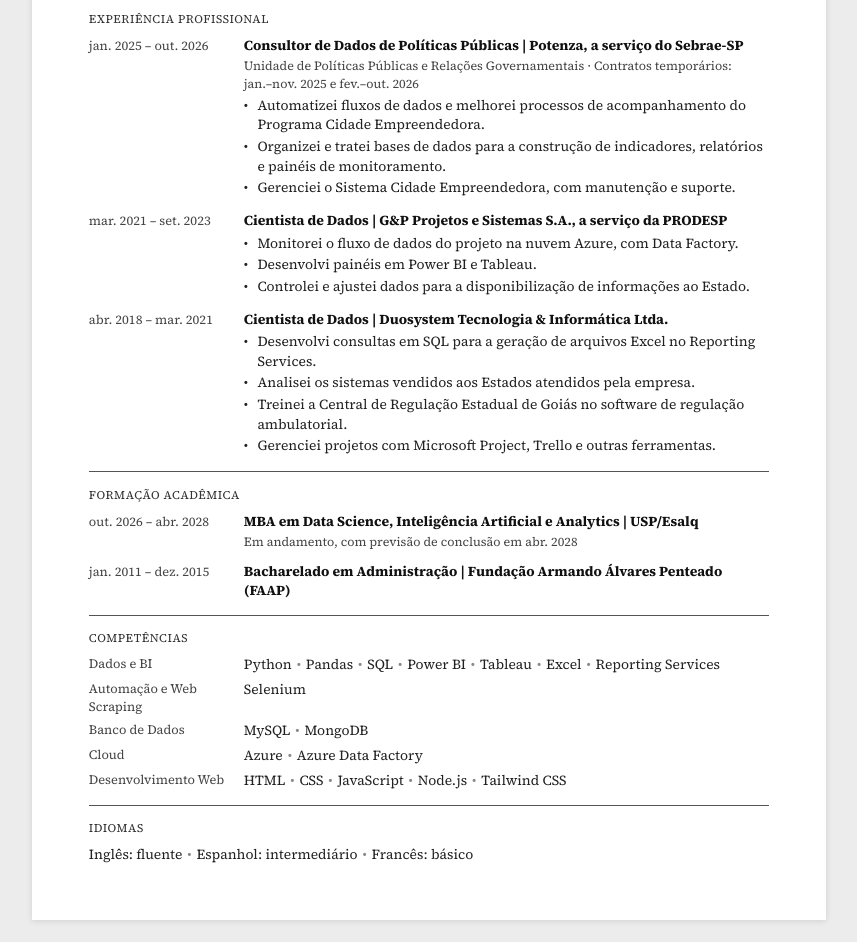
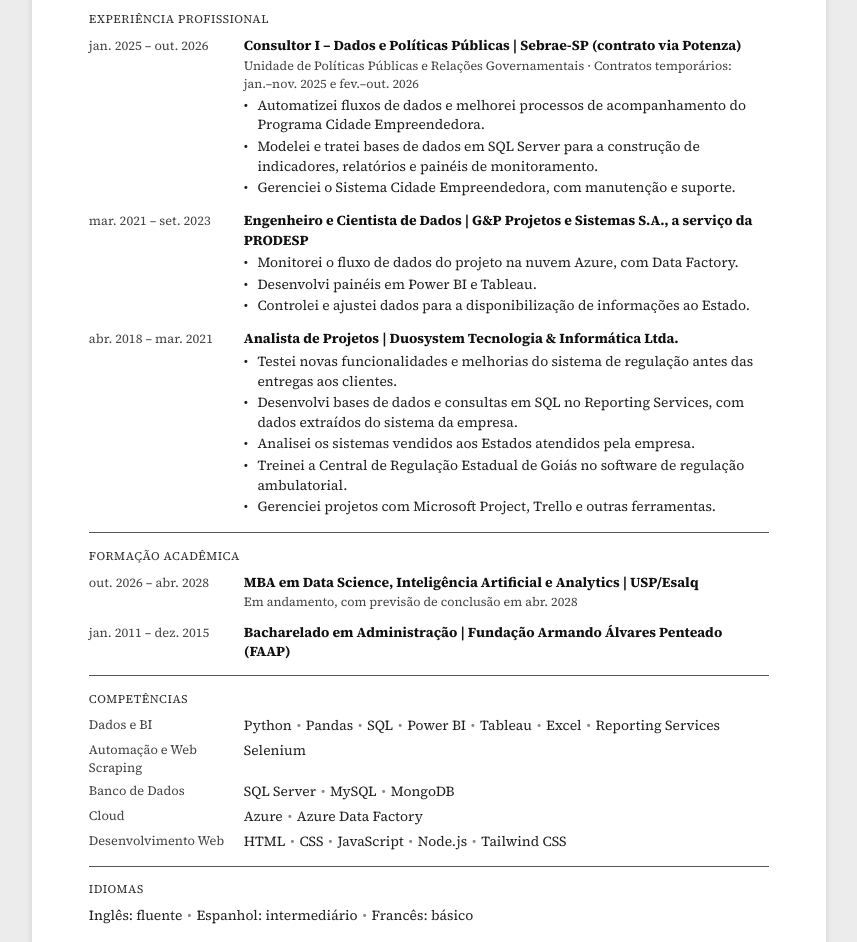
Before and after one commit to diogoksilva/curriculum, a plain HTML site: page index.html in a window 1280 px wide. Shown: the part 321-1263 px from the top of the page, without its empty margins (211-1068 px from the left). Drawn offline with Linux system fonts and the light colour scheme.

Commit message:
Cargos conforme registro, SQL Server e atividades na Duosystem

```diff
--- a/index.html
+++ b/index.html
@@ -84,11 +84,11 @@
   <div class="linha">
     <div class="data">jan. 2025 – out. 2026</div>
     <div>
-      <div class="titulo">Consultor de Dados de Políticas Públicas | Potenza, a serviço do Sebrae-SP</div>
+      <div class="titulo">Consultor I – Dados e Políticas Públicas | Sebrae-SP (contrato via Potenza)</div>
       <div class="detalhe">Unidade de Políticas Públicas e Relações Governamentais · Contratos temporários: <span style="white-space:nowrap">jan.–nov. 2025</span> e <span style="white-space:nowrap">fev.–out. 2026</span></div>
       <ul class="itens">
         <li>Automatizei fluxos de dados e melhorei processos de acompanhamento do Programa Cidade Empreendedora.</li>
-        <li>Organizei e tratei bases de dados para a construção de indicadores, relatórios e painéis de monitoramento.</li>
+        <li>Modelei e tratei bases de dados em SQL Server para a construção de indicadores, relatórios e painéis de monitoramento.</li>
         <li>Gerenciei o Sistema Cidade Empreendedora, com manutenção e suporte.</li>
       </ul>
     </div>
@@ -97,7 +97,7 @@
   <div class="linha">
     <div class="data">mar. 2021 – set. 2023</div>
     <div>
-      <div class="titulo">Cientista de Dados | G&amp;P Projetos e Sistemas S.A., a serviço da PRODESP</div>
+      <div class="titulo">Engenheiro e Cientista de Dados | G&amp;P Projetos e Sistemas S.A., a serviço da PRODESP</div>
       <ul class="itens">
         <li>Monitorei o fluxo de dados do projeto na nuvem Azure, com Data Factory.</li>
         <li>Desenvolvi painéis em Power BI e Tableau.</li>
@@ -109,9 +109,10 @@
   <div class="linha">
     <div class="data">abr. 2018 – mar. 2021</div>
     <div>
-      <div class="titulo">Cientista de Dados | Duosystem Tecnologia &amp; Informática Ltda.</div>
+      <div class="titulo">Analista de Projetos | Duosystem Tecnologia &amp; Informática Ltda.</div>
       <ul class="itens">
-        <li>Desenvolvi consultas em SQL para a geração de arquivos Excel no Reporting Services.</li>
+        <li>Testei novas funcionalidades e melhorias do sistema de regulação antes das entregas aos clientes.</li>
+        <li>Desenvolvi bases de dados e consultas em SQL no Reporting Services, com dados extraídos do sistema da empresa.</li>
         <li>Analisei os sistemas vendidos aos Estados atendidos pela empresa.</li>
         <li>Treinei a Central de Regulação Estadual de Goiás no software de regulação ambulatorial.</li>
         <li>Gerenciei projetos com Microsoft Project, Trello e outras ferramentas.</li>
@@ -145,7 +146,7 @@
     <div class="rot">Automação e Web Scraping</div>
     <div>Selenium</div>
     <div class="rot">Banco de Dados</div>
-    <div>MySQL<span class="sep">•</span>MongoDB</div>
+    <div>SQL Server<span class="sep">•</span>MySQL<span class="sep">•</span>MongoDB</div>
     <div class="rot">Cloud</div>
     <div>Azure<span class="sep">•</span>Azure Data Factory</div>
     <div class="rot">Desenvolvimento Web</div>
```
Also changed, not shown: 1 other file.
